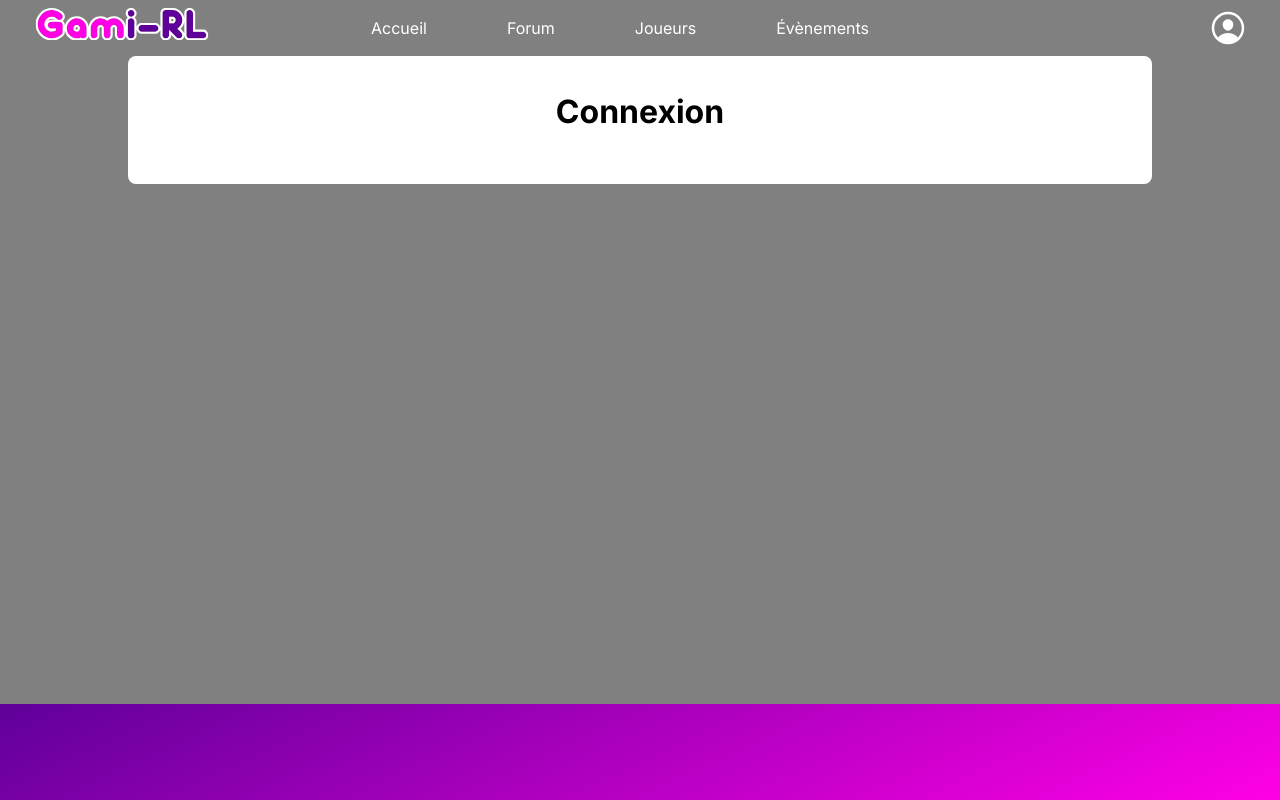
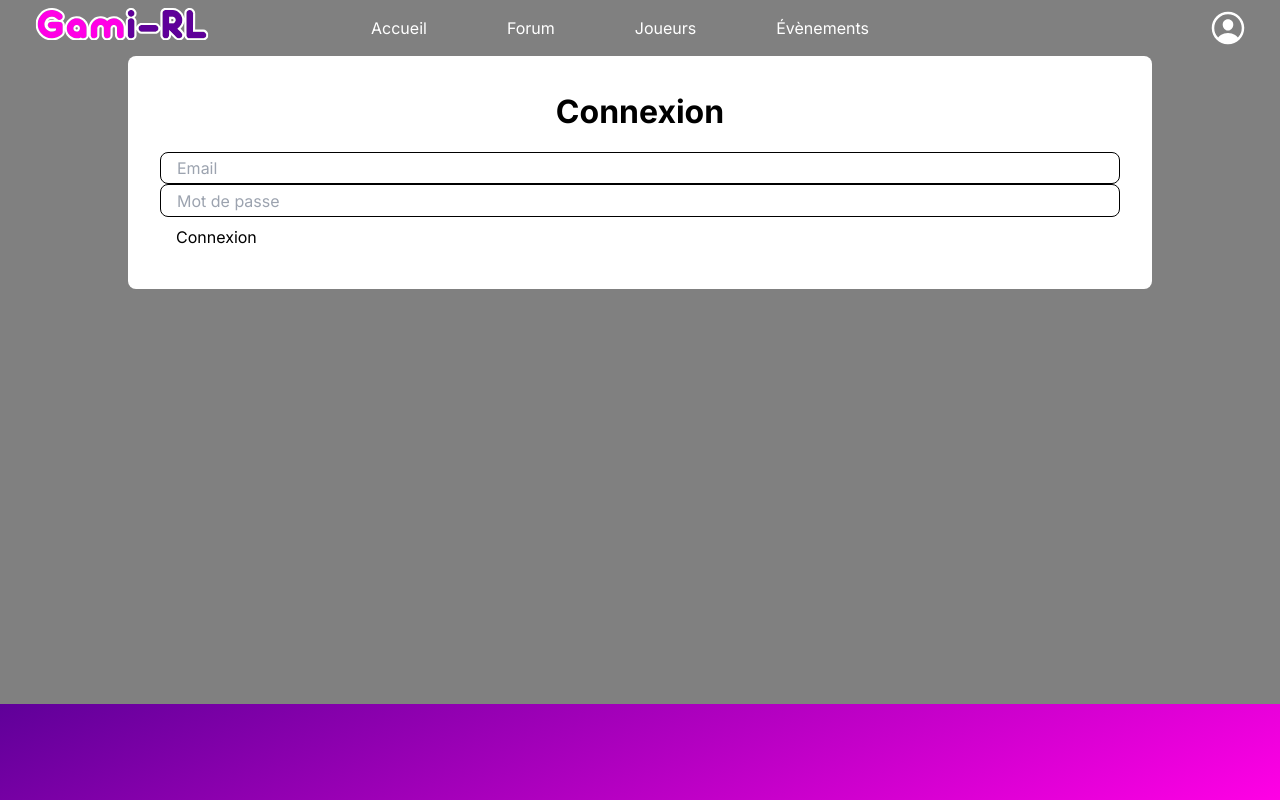
Before and after one commit to AlexandreMonin/gami-rl, a Next.js app: page /User/signin in a window 1280 px wide. Built offline with nearby package versions, Linux system fonts and the light colour scheme; no server answers.

Commit message:
basics of the loginform component

```diff
--- a/src/components/LoginForm/LoginForm.tsx
+++ b/src/components/LoginForm/LoginForm.tsx
@@ -1,8 +1,31 @@
 "use client"
-export default function LoginForm() {
+import {signIn} from "next-auth/react";
+import {JSX, useState} from "react";
+import style from "@/components/RegisterForm/style.module.css";
+
+export default function LoginForm() : JSX.Element {
+    const [email, setEmail] = useState("");
+    const [password, setPassword] = useState("");
+
+    const signin = async () => {
+        await signIn("credentials", {
+            username: email,
+            password: password,
+            callbackUrl: '/'
+        });
+    }
+
     return(
-        <div>
+        <form action={signin} method="POST">
+            <input name="email" id="email" type="email" placeholder="Email" className={style.userInput} value={email}
+                   onChange={event => setEmail(event.target.value)}/>
+            <input name="password" id="password" type="password" placeholder="Mot de passe"
+                   className={style.userInput} value={password}
+                   onChange={event => setPassword(event.target.value)}/>
 
-        </div>
+            <button type="submit">
+                Connexion
+            </button>
+        </form>
     )
 }
```
Also changed, not shown: src/components/LoginForm/style.module.css (added).
